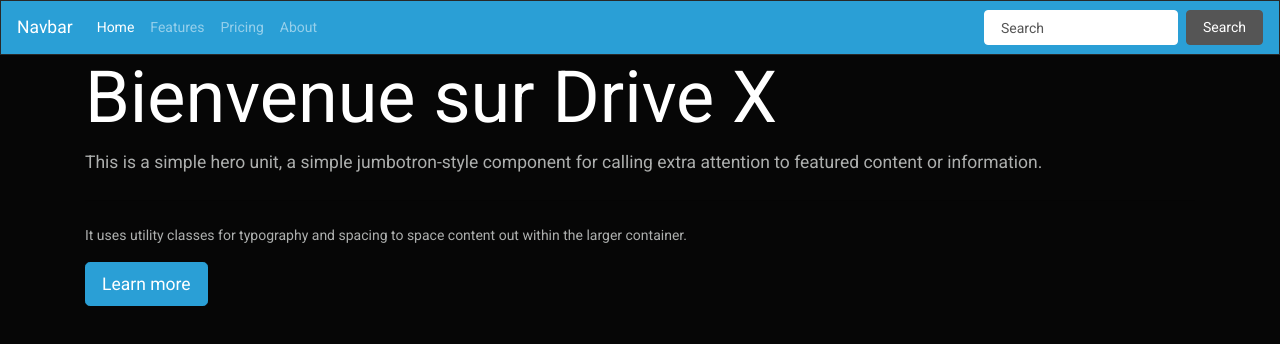
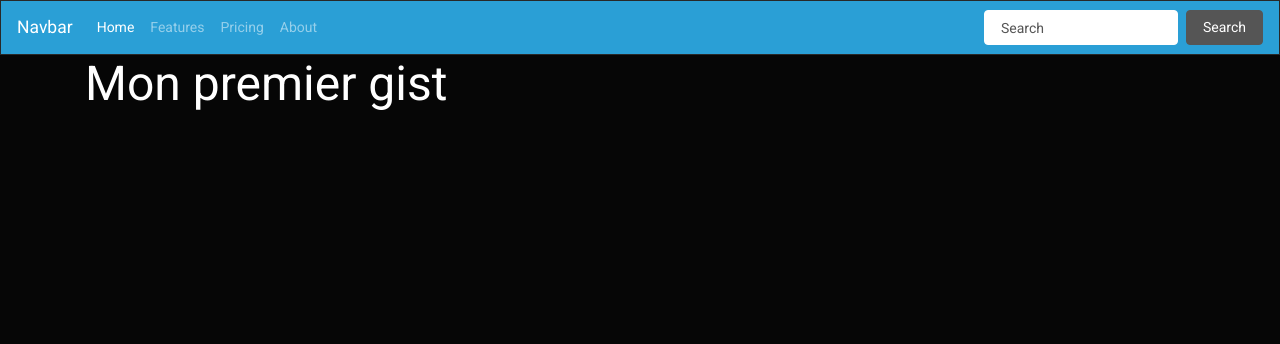
Before and after one commit to katethegreat-coder/Drive_X, a plain HTML site: page index.html in a window 1280 px wide. Drawn offline with nearby package versions, Linux system fonts and the light colour scheme.

Commit message:
Ajout du gist js

```diff
--- a/index.html
+++ b/index.html
@@ -37,13 +37,8 @@
             </div>
           </nav>
           <div class="container">
-            <h1 class="display-3">Bienvenue sur Drive X</h1>
-            <p class="lead">This is a simple hero unit, a simple jumbotron-style component for calling extra attention to featured content or information.</p>
-            <hr class="my-4">
-            <p>It uses utility classes for typography and spacing to space content out within the larger container.</p>
-            <p class="lead">
-              <a class="btn btn-primary btn-lg" href="#" role="button">Learn more</a>
-            </p>
+            <h2>Mon premier gist</h2>
+            <script src="https://gist.github.com/katethegreat-coder/8405025721571fed12da9031d6126b20.js"></script>
           </div>
     </header>
 
```
